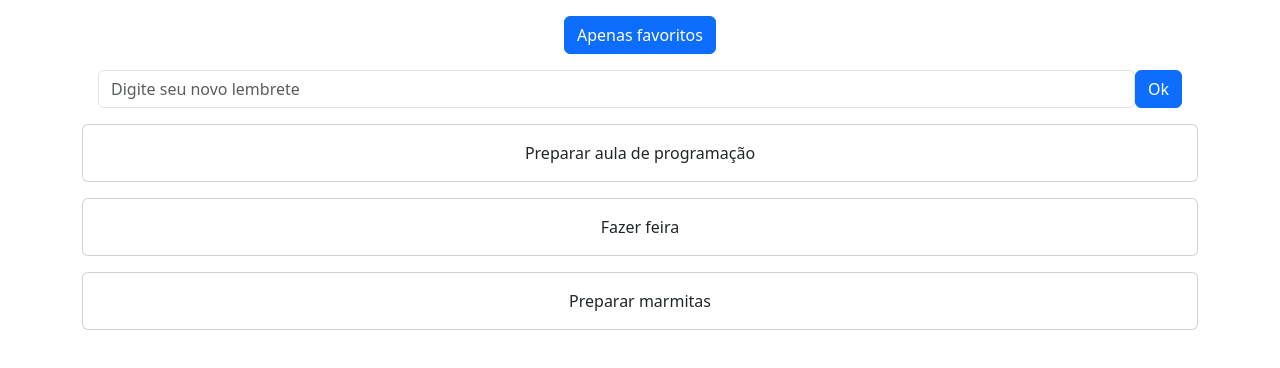
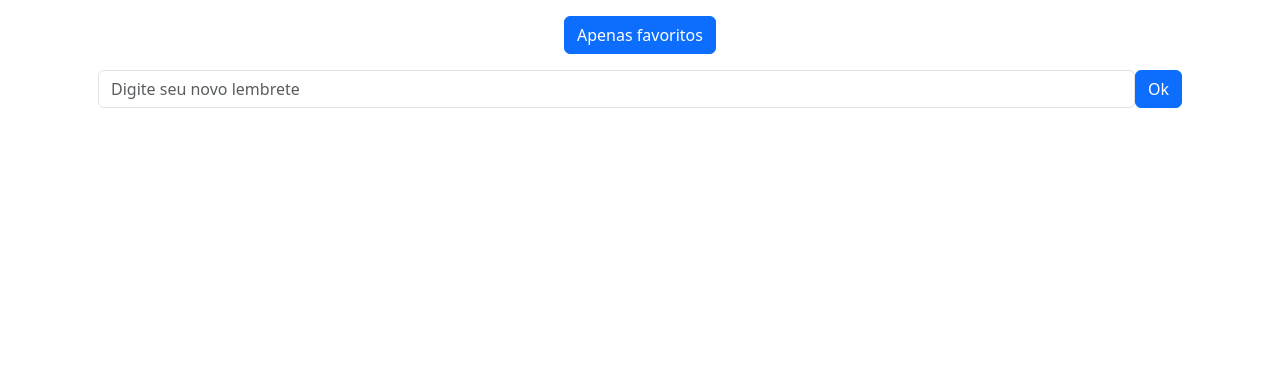
Before and after one commit to Vanssarts/p1_pdm, a React (Vite) app in the folder p1-lembretes/: page / in a window 1280 px wide. Shown: the top 368 px of the page. Built offline with nearby package versions, Linux system fonts and the light colour scheme.

Commit message:
feat(p1): exibe lista real

```diff
--- a/p1-lembretes/src/App.jsx
+++ b/p1-lembretes/src/App.jsx
@@ -50,15 +50,10 @@
           />
         </div>
 
-        <div className="row">
-          <LembreteLista />
-
-          {/* {lembretes.map(lembrete => (
-            <div className="col-12 col-lg-6 col-xxl-3">
-              <Lembrete descricao={lembrete.descricao}/>
-            </div>
-          ))} */}
-
+        <div>
+          {lembretes.map(lembrete => (
+            <Lembrete descricao={lembrete.descricao}/>
+          ))}
         </div>
       </div>
     )
```
